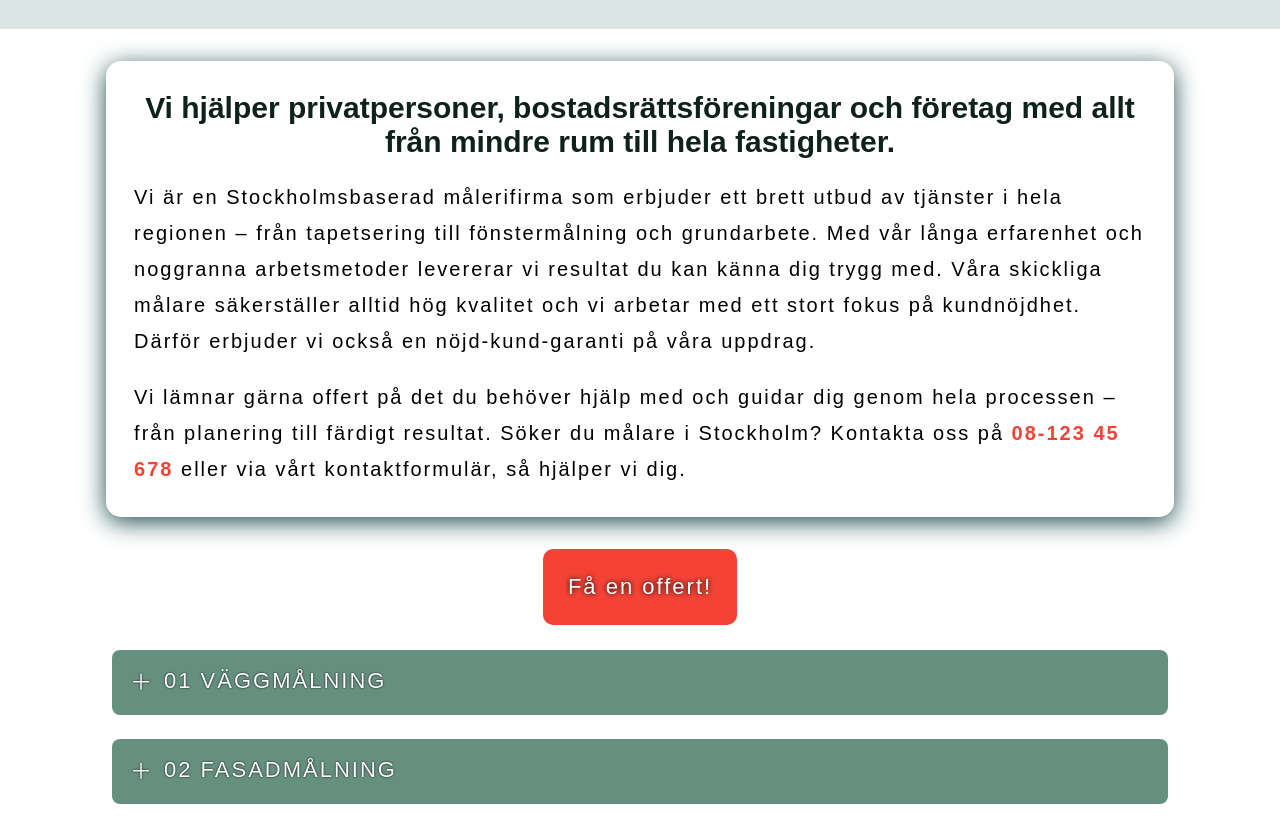
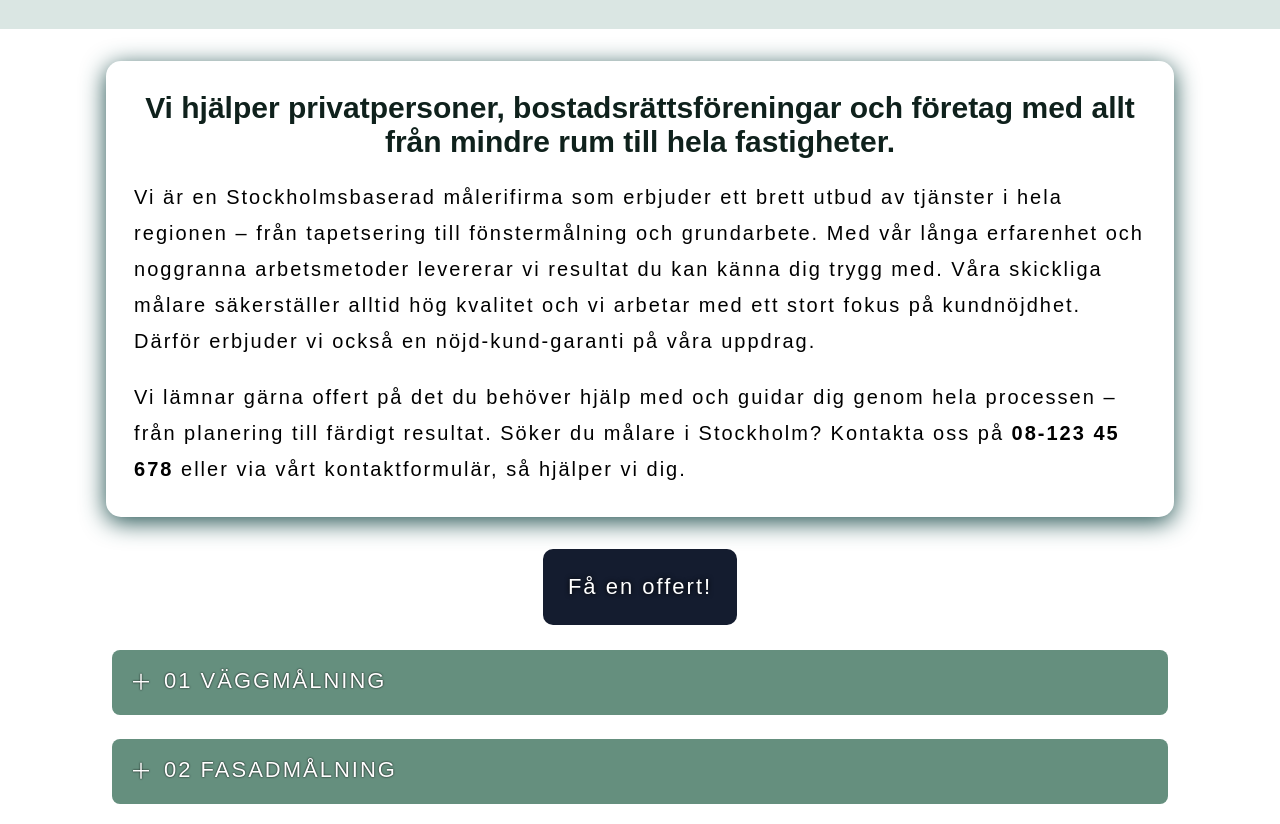
Before and after one commit to swiderekm/slut-projekt, a plain HTML site: page produkt-page/produkt.html in a window 1280 px wide. Shown: the part 261-1085 px from the top of the page. Drawn offline with nearby package versions, Linux system fonts and the light colour scheme; files that its build step writes are made by us from their sources.

Commit message:
Change color of span and CTA button on product page

```diff
--- a/css/_produkt.scss
+++ b/css/_produkt.scss
@@ -63,7 +63,7 @@
 
   span {
     font-weight: bold;
-    color: #f44336;
+    color: #000000;
   }
 }
 
@@ -264,7 +264,7 @@ body {
 
 // Button Link //
 .button-link:link, .button-link:visited {
-  background-color: #f44336;
+  background-color: #141C2F;
   color: white;
   text-shadow: 0 0 5px black;
   padding: 18px 25px;
```
